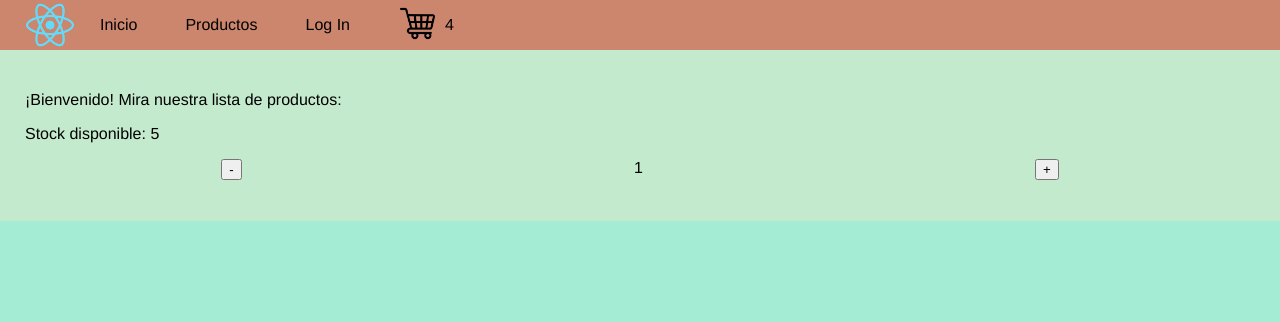
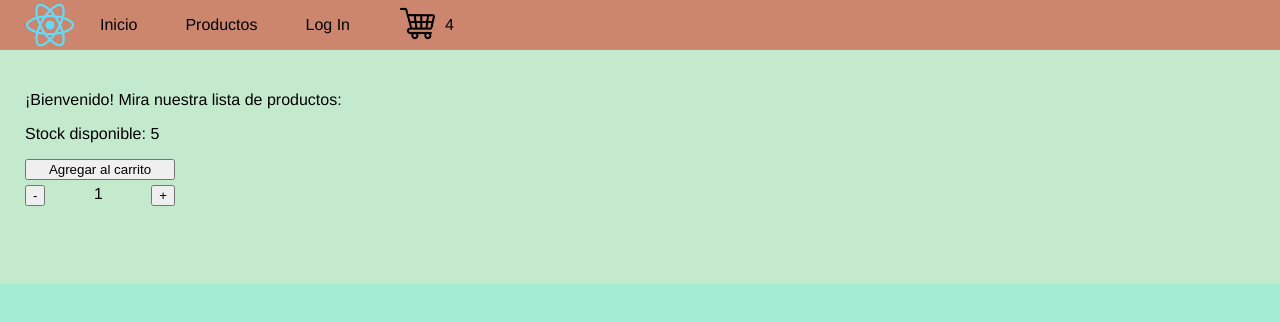
Before and after one commit to LucatoFP/proyecto1, a React (Create React App) app: page / in a window 1280 px wide. Shown: the top 322 px of the page. Built offline with nearby package versions, Linux system fonts and the light colour scheme.

Commit message:
Modifique el ItemCount y cree el Api.js

```diff
--- a/src/App.js
+++ b/src/App.js
@@ -7,7 +7,7 @@ function App() {
   return (
     <div className="App">
       <NavBar />
-      <ItemListContainer productos={<ItemCount initial={1} stock={5}/>}/>
+      <ItemListContainer productos={<ItemCount stock={5}/>} />
     </div>
   );
 }
--- /dev/null
+++ b/src/app/Api.js
@@ -0,0 +1 @@
+// export const getChar = () => fetch('pokemon api').then((res) => res.json())
--- a/src/app/styles.css
+++ b/src/app/styles.css
@@ -35,5 +35,11 @@ div.ListaProductos {
 
 .ItemCount {
     display: flex;
-    justify-content: space-around;
+    justify-content: space-between;
+    padding: 5px 0px 5px 0px;
 }
+
+.InterfazProductos {
+    width: 150px;
+    display: grid;
+}
--- a/src/components/ItemCount.js
+++ b/src/components/ItemCount.js
@@ -1,26 +1,33 @@
 import React from 'react'
-import { useState } from 'react'
+import { useState, useEffect } from 'react'
 
-const ItemCount = ({ stock, initial, onAdd }) => {
-    const [value, setValue] = useState(1);
-    const Suma = () => {
-        while (value < stock) {
-            setValue(value + 1)
-        }
-    }
-    const Resta = () => {
-        while (value < stock) {
-            setValue(value - 1)
-        }
-    }
+
+const ItemCount = ({ stock }) => {
+    const [value, setValue] = useState(0);
+    const [resta, setResta] = useState(0);
+    const [suma, setSuma] = useState(0);
+    const [cartvalue, setcartValue] = useState("");
+    useEffect(() => {
+        if(value > 0) {
+            setValue(value - 1)}
+    }, [resta])
+    useEffect(() => {
+        if(value < stock) {
+            setValue(value + 1)}
+    }, [suma])
+    useEffect(() => {
+        setValue(1)
+    }, [])
     return (
-        <div>
+        <div className="InterfazProductos">
             <p>Stock disponible: {stock}</p>
+            <button onClick={() => {setcartValue("Agregaste " + value + " productos al carrito"); setValue(0)}} >Agregar al carrito</button>
             <div className="ItemCount">
-                <button onClick={Resta} >-</button>
+                <button onClick={() => setResta(resta + 1)} >-</button>
                 <div>{value}</div>
-                <button onClick={Suma} >+</button>
+                <button onClick={() => setSuma(suma + 1)} >+</button>
             </div>
+            <p>{cartvalue}</p>
         </div>
     )
 }
```
